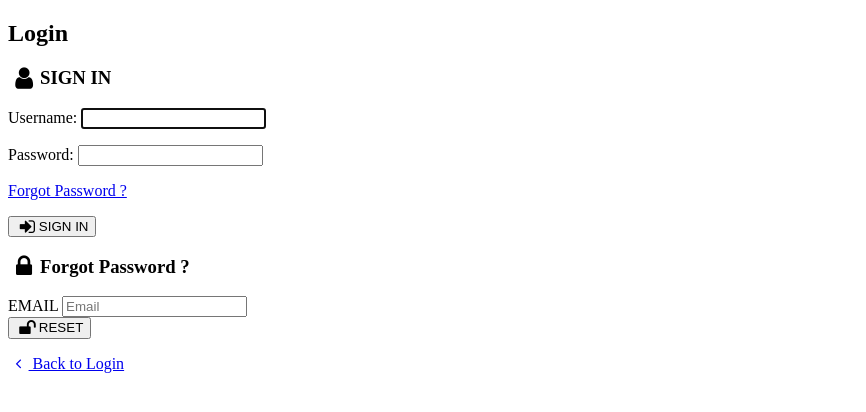
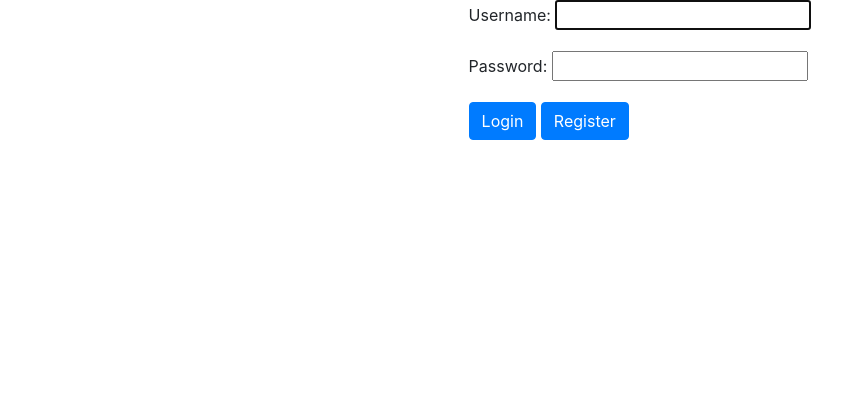
Before and after one commit to israeljasma/todolisto_Django, a Django app: page /todolisto/login in a window 1280 px wide. Shown: the top 412 px of the page, without its empty margins (0-866 px from the left). Run offline with Django 3.2, Linux system fonts and the light colour scheme; some libraries are stand-ins or nearby versions.

Commit message:
style:codigo muerto eliminado

```diff
--- a/main/templates/registration/login.html
+++ b/main/templates/registration/login.html
@@ -1,90 +1,39 @@
-<!-- <h2>Login</h2>
-<form method="POST">
-    {% csrf_token %}
-    {{ form.as_p }}
-    <button type="submit">Login</button>
-</form> -->
+<!DOCTYPE html>
+<html lang="en">
 
-{% load staticfiles  i18n %}
-<!DOCTYPE html>
-<html>
 <head>
-    <meta charset="utf-8">
-    <meta http-equiv="X-UA-Compatible" content="IE=edge">
-    <meta name="viewport" content="width=device-width, initial-scale=1">
-    {% block css %}
-    <!-- Main CSS-->
-    <link rel="stylesheet" type="text/css" href={% static 'css/main.css' %}>
-    <!-- Font-icon css-->
-    <link rel="stylesheet" type="text/css" href="https://maxcdn.bootstrapcdn.com/font-awesome/4.7.0/css/font-awesome.min.css">
-    {% endblock %}
-    <title>Login</title>
+    <meta charset="UTF-8">
+    <meta name="viewport" content="width=device-width, initial-scale=1.0">
+    <meta http-equiv="X-UA-Compatible" content="ie=edge">
+    <!-- Bootstrap CSS -->
+    <link rel="stylesheet" href="https://stackpath.bootstrapcdn.com/bootstrap/4.1.0/css/bootstrap.min.css" integrity="sha384-9gVQ4dYFwwWSjIDZnLEWnxCjeSWFphJiwGPXr1jddIhOegiu1FwO5qRGvFXOdJZ4"
+        crossorigin="anonymous">
+    <title>Register</title>
 </head>
+
 <body>
-    <section class="material-half-bg">
-      <div class="cover"></div>
-    </section>
-    <section class="login-content">
-      <div class="logo">
-        <h1>Login</h1>
-      </div>
-      <div class="login-box">
-        <form class="login-form" method="POST">
-          <h3 class="login-head"><i class="fa fa-lg fa-fw fa-user"></i>SIGN IN</h3>
-          {% csrf_token %}
-          {{ form.as_p }}
-          <!-- <div class="form-group">
-            <label class="control-label">USERNAME</label>
-            <input class="form-control" type="text" placeholder="Email" autofocus>
-          </div>
-          <div class="form-group">
-            <label class="control-label">PASSWORD</label>
-            <input class="form-control" type="password" placeholder="Password">
-          </div> -->
-          <div class="form-group">
-            <div class="utility">
-              <div class="animated-checkbox">
-                <!-- <label>
-                  <input type="checkbox"><span class="label-text">Stay Signed in</span>
-                </label> -->
-              </div>
-              <p class="semibold-text mb-2"><a href="#" data-toggle="flip">Forgot Password ?</a></p>
+    <div class="container">
+        <div class="form">
+            <div class="row justify-content-md-center">
+                <div class="col-md-auto">
+                    <form method="post">
+                        {% csrf_token %} {{ form.as_p }}
+                        <div class="tile-footer">
+                            <div class="row">
+                                <div class="col-md-8 col-md-offset-3">
+                                    <button class="btn btn-primary" type="submit">
+                                        <i class="fa fa-fw fa-lg fa-check-circle"></i>Login</button>
+                                    <a class="btn btn-primary" href="{% url 'register' %}">
+                                        <i class="fa fa-fw fa-lg fa-times-circle"></i>Register</a>
                                 </div>
                             </div>
-          <div class="form-group btn-container">
-            <button class="btn btn-primary btn-block"><i class="fa fa-sign-in fa-lg fa-fw" type="submit"></i>SIGN IN</button>
-          </div>
-        </form>
-        <form class="forget-form" action="index.html">
-          <h3 class="login-head"><i class="fa fa-lg fa-fw fa-lock"></i>Forgot Password ?</h3>
-          <div class="form-group">
-            <label class="control-label">EMAIL</label>
-            <input class="form-control" type="text" placeholder="Email">
-          </div>
-          <div class="form-group btn-container">
-            <button class="btn btn-primary btn-block"><i class="fa fa-unlock fa-lg fa-fw"></i>RESET</button>
-          </div>
-          <div class="form-group mt-3">
-            <p class="semibold-text mb-0"><a href="#" data-toggle="flip"><i class="fa fa-angle-left fa-fw"></i> Back to Login</a></p>
                         </div>
                     </form>
                 </div>
-    </section>
-    {% block js %}
-    <!-- Essential javascripts for application to work-->
-    <script src={% static 'js/jquery-3.2.1.min.js'%}></script>
-    <script src={% static 'js/popper.min.js'%}></script>
-    <script src={% static 'js/bootstrap.min.js'%}></script>
-    <script src={% static 'js/main.js'%}></script>
-    <!-- The javascript plugin to display page loading on top-->
-    <script src={% static 'js/plugins/pace.min.js'%}></script>
-    <script type="text/javascript">
-      // Login Page Flipbox control
-      $('.login-content [data-toggle="flip"]').click(function() {
-      	$('.login-box').toggleClass('flipped');
-      	return false;
-      });
-    </script>
-    {% endblock %}
+            </div>
+        </div>
+    </div>
+
 </body>
+
 </html>
--- a/main/urls.py
+++ b/main/urls.py
@@ -10,7 +10,7 @@ urlpatterns = [
     path('tareas', views.tareas, name='tareas'),
     path('crear_tarea', views.crear_tarea, name='crear_tarea'),
     path('<int:pk>', views.TareaDelete.as_view(), name='eliminar_tarea'),
-    path('registrar', views.RegistroUsuario.as_view(), name='registrar'),
+    path('register', views.RegistroUsuario.as_view(), name='register'),
     # path('editar_tarea/<int:pk>', views.TareaUpdate.as_view(), name='editar_tarea'),
     path('editar_tarea/<int:pk>', views.actualizarTarea, name='editar_tarea'),
     path('calendario0', views.calendario, name='calendario'),
```
Also changed, not shown: main/templates/registration/registro.html (+18 -75 lines). Lines whose indentation alone changed are shown as unchanged.
